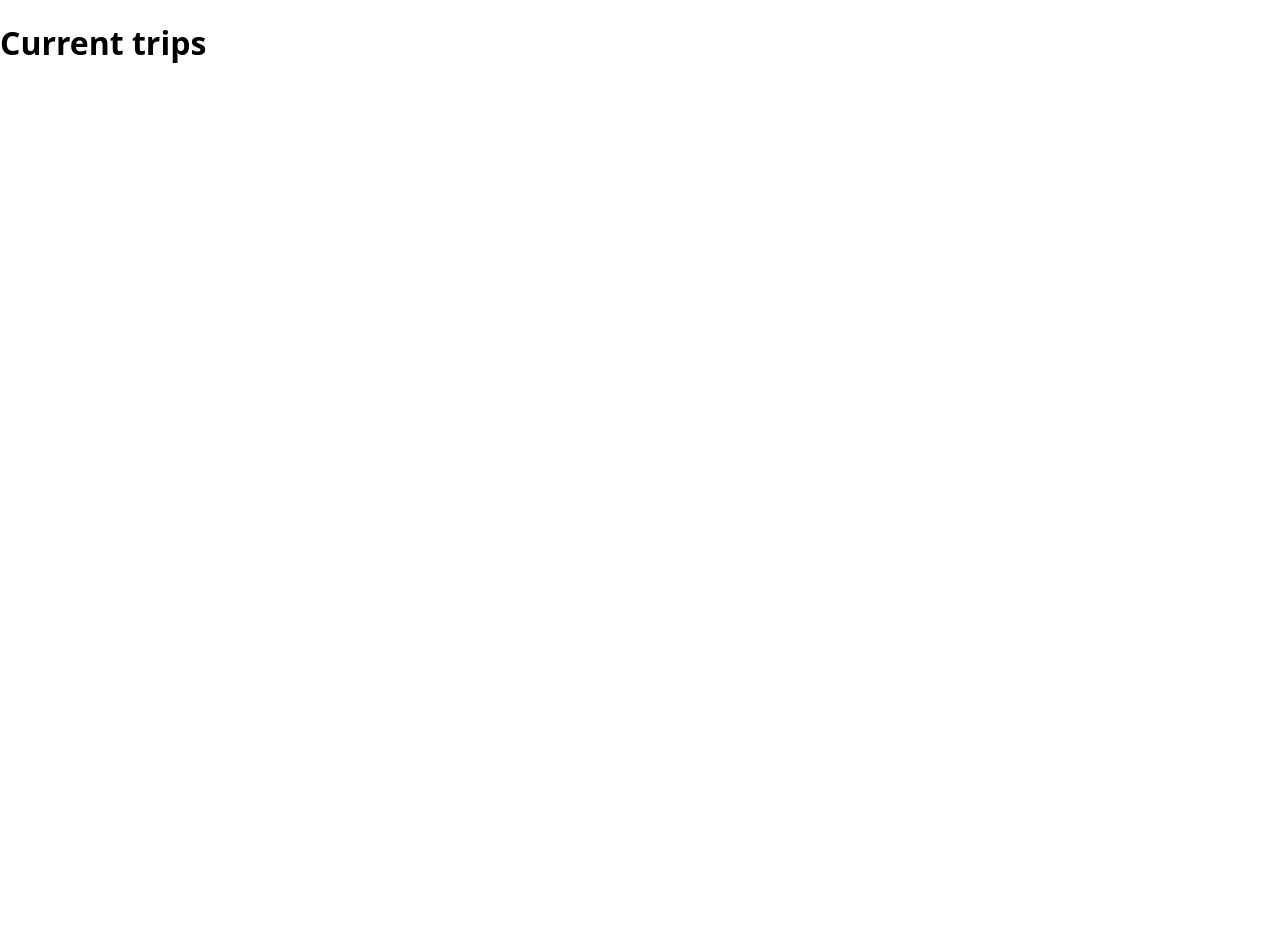
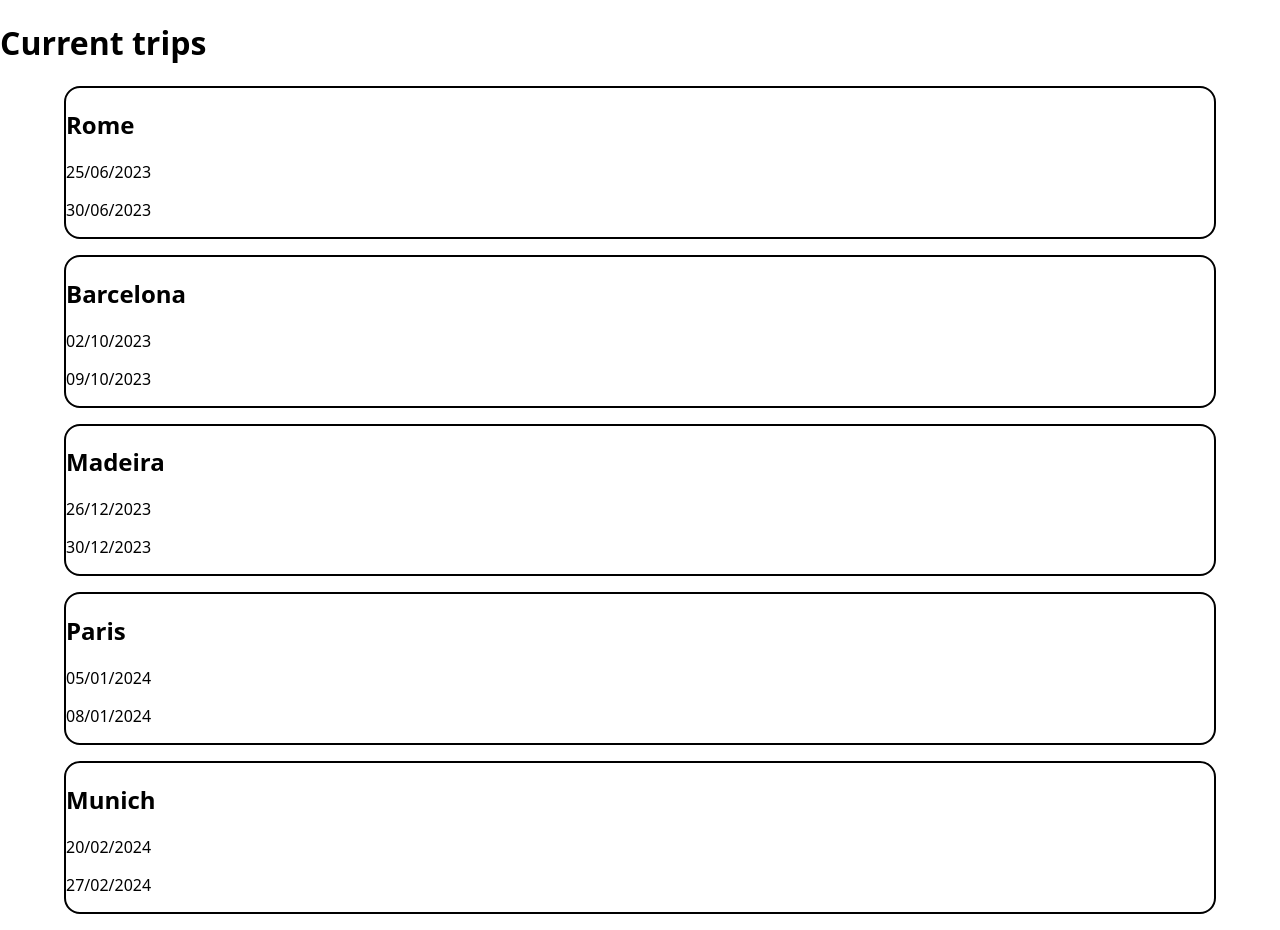
Before and after one commit to LukasWeckner/Capstone-Travel, a Next.js app: page / in a window 1280 px wide. Before the commit the page ends 800 px from the top, so only its background shows below. Built offline with nearby package versions, Linux system fonts and the light colour scheme.

Commit message:
create component PreviewCard, display it on index.js

```diff
--- a/components/PreviewCard/index.js
+++ b/components/PreviewCard/index.js
@@ -1,9 +1,30 @@
-export default function PreviewCard({ place, start, end }) {
+import { trips } from "../../lib/data";
+import styled from "styled-components";
+
+export default function PreviewCard() {
+  const StyledListItem = styled.li`
+    border: 2px solid black;
+    border-radius: 1rem;
+    width: 90%;
+  `;
+  const StyledList = styled.ul`
+    list-style-type: none;
+    padding: 0;
+    display: flex;
+    flex-direction: column;
+    align-items: center;
+    gap: 1rem;
+  `;
+
   return (
-    <>
-      <h2>{place}</h2>
-      <p>{start}</p>
-      <p>{end}</p>
-    </>
+    <StyledList>
+      {trips.map(({ slug, destination, startDate, endDate }) => (
+        <StyledListItem key={slug}>
+          <h2>{destination}</h2>
+          <p>{startDate}</p>
+          <p>{endDate}</p>
+        </StyledListItem>
+      ))}
+    </StyledList>
   );
 }
--- a/pages/index.js
+++ b/pages/index.js
@@ -1,10 +1,10 @@
-import Heading from "../components/Heading";
-import SubHeading from "../components/SubHeading";
+import PreviewCard from "../components/PreviewCard";
 
 export default function Home() {
   return (
     <main>
       <h1>Current trips</h1>
+      <PreviewCard />
     </main>
   );
 }
```
